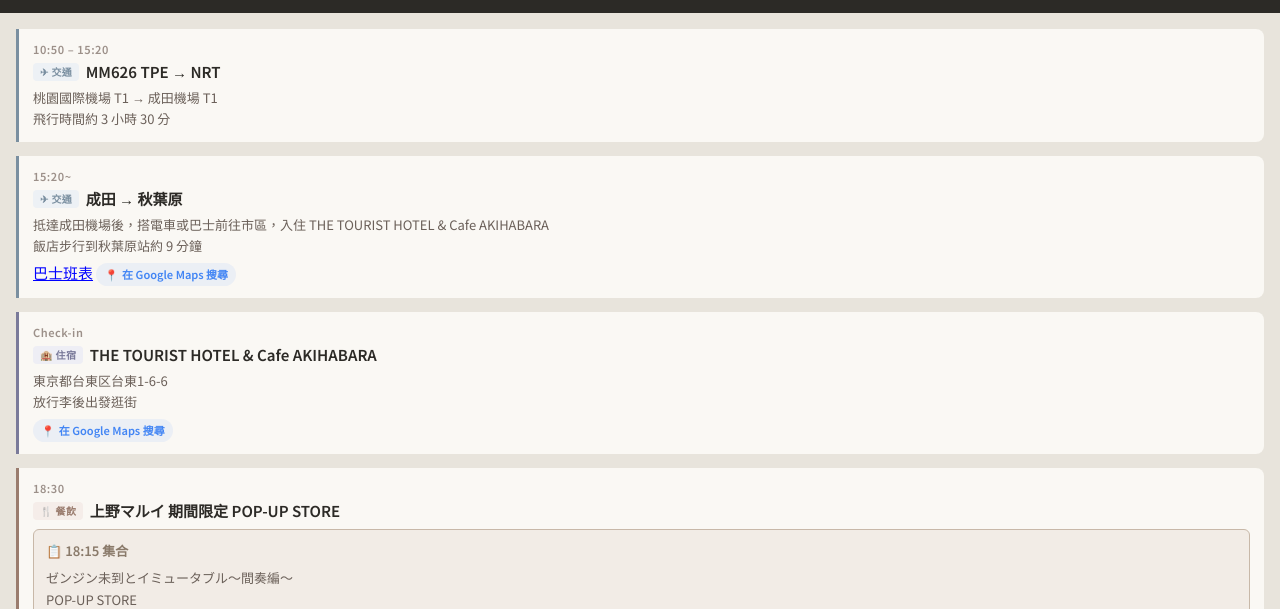
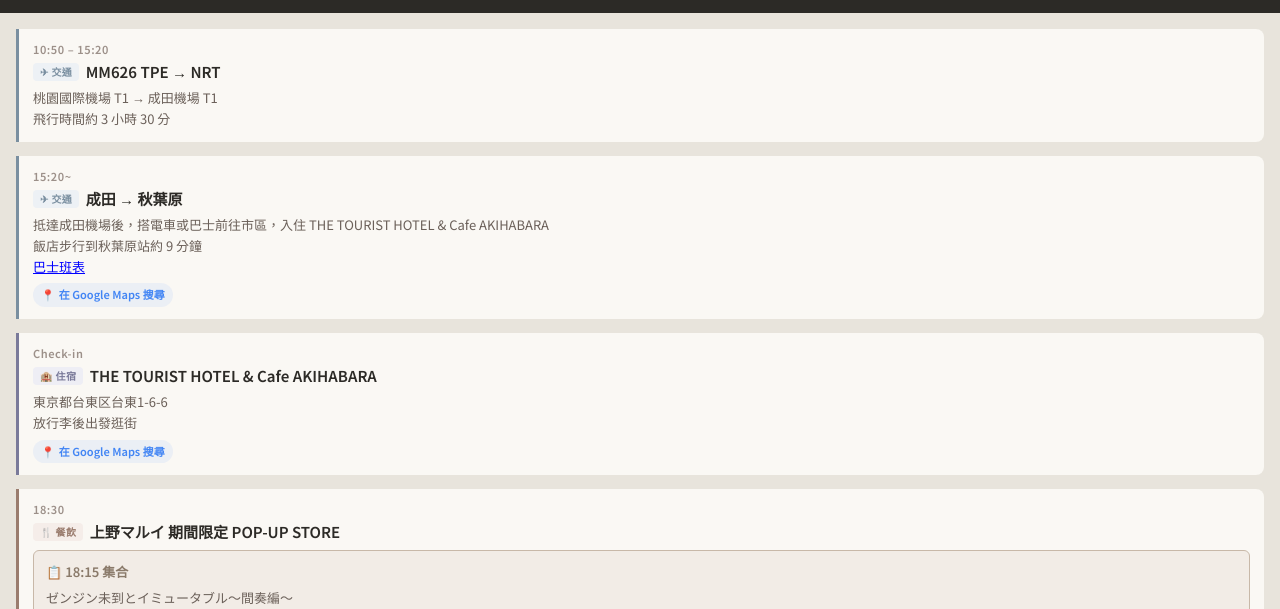
Before and after one commit to WUP00/sc, a plain HTML site: page index.html in a window 1280 px wide. Both pictures are taken after a click on the button "D1 · 7/3". Shown: the part 163-772 px from the top of the page. Drawn offline with nearby package versions, Linux system fonts and the light colour scheme.

Commit message:
Update index.html

```diff
--- a/index.html
+++ b/index.html
@@ -680,7 +680,7 @@
       <span class="item-time">15:20~</span>
       <div class="item-title"><span class="tag tag-transport">✈ 交通</span> 成田 → 秋葉原</div>
       <div class="item-desc">抵達成田機場後，搭電車或巴士前往市區，入住 THE TOURIST HOTEL &amp; Cafe AKIHABARA<br>飯店步行到秋葉原站約 9 分鐘</div>
-      <a href="https://tyo-nrt.com/wp/wp-content/themes/tyo-nrt/files/timetable_new_horizon.pdf" style="color: blue; text-decoration: underline;">巴士班表</a>
+      <div class="item-desc"><a href="https://tyo-nrt.com/wp/wp-content/themes/tyo-nrt/files/timetable_new_horizon.pdf" style="color: blue; text-decoration: underline;">巴士班表</a></div>
       <a class="map-link" href="https://www.google.com/maps/search/THE+TOURIST+HOTEL+Cafe+AKIHABARA" target="_blank">在 Google Maps 搜尋</a>
     </div>
 
```
